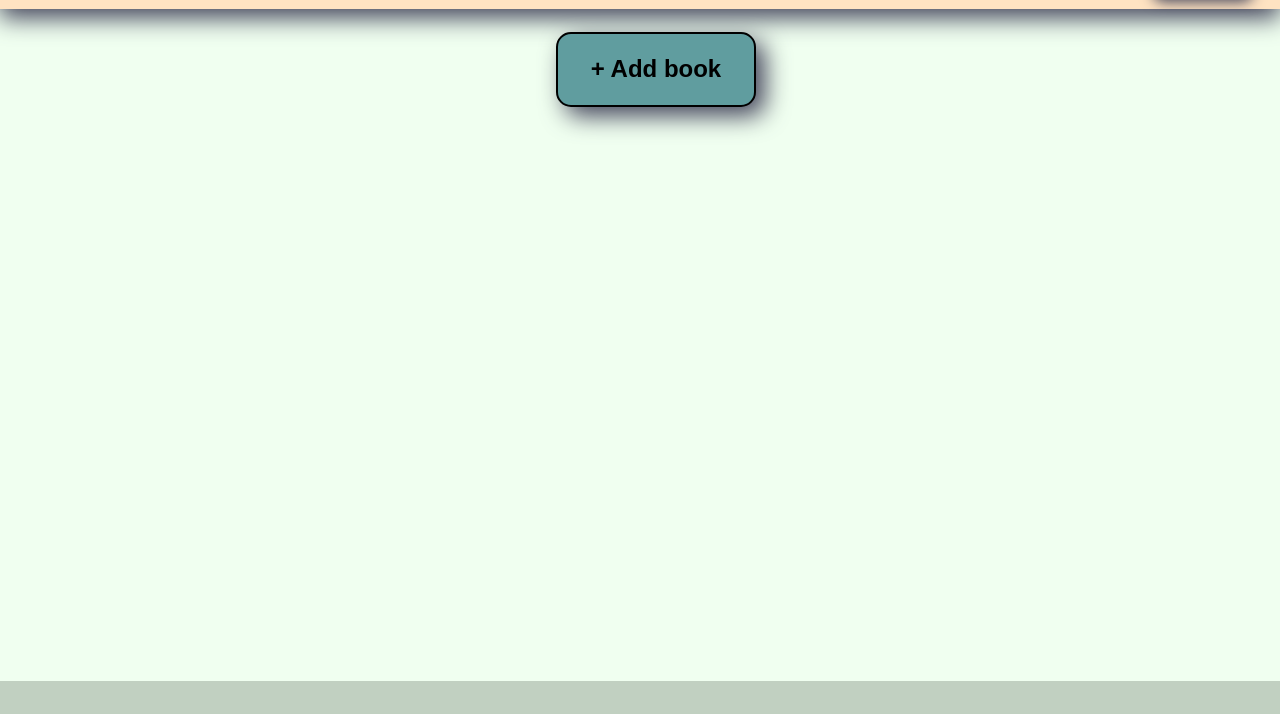
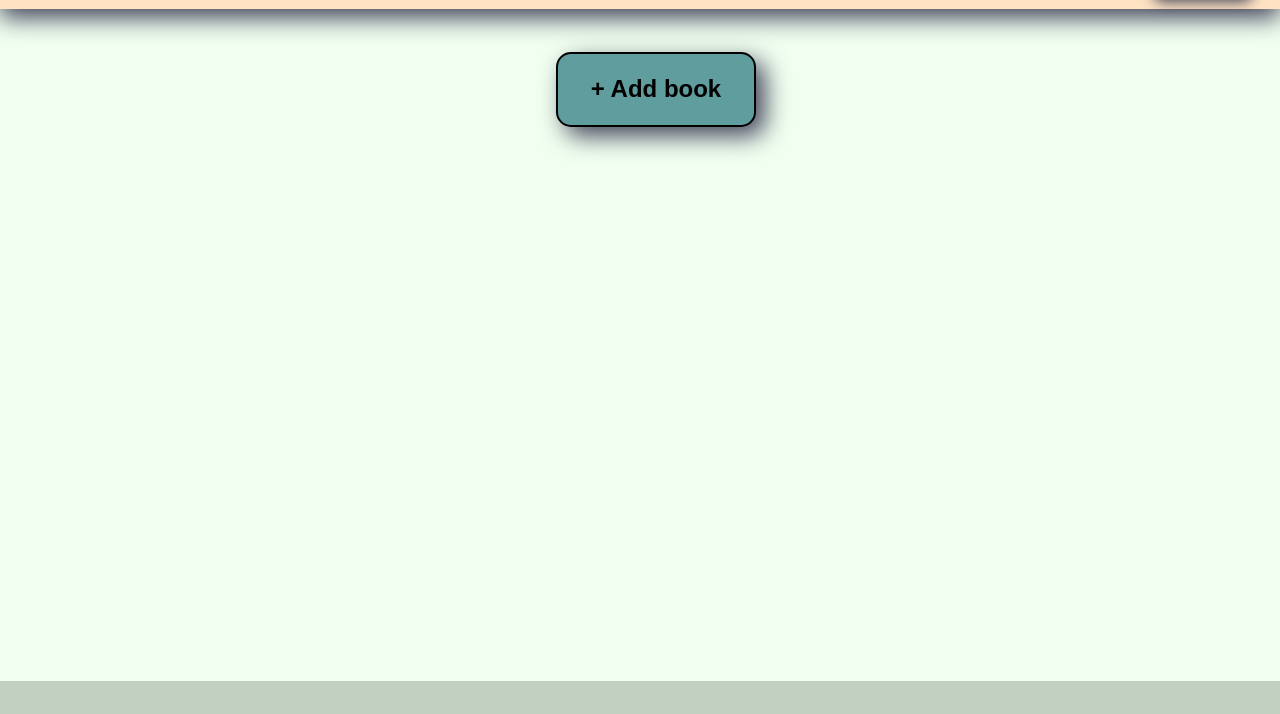
Before and after one commit to MateuszKuruc/odin-library, a website: page index.html in a window 1280 px wide. Shown: the part 55-769 px from the top of the page. Drawn offline with Linux system fonts and the light colour scheme.

Commit message:
test change

```diff
--- a/style.css
+++ b/style.css
@@ -182,7 +182,7 @@ form > p {
 }
 
 .addBook {
-  height: 15vh;
+  height: 20vh;
   display: flex;
   justify-content: center;
   align-items: center;
```
